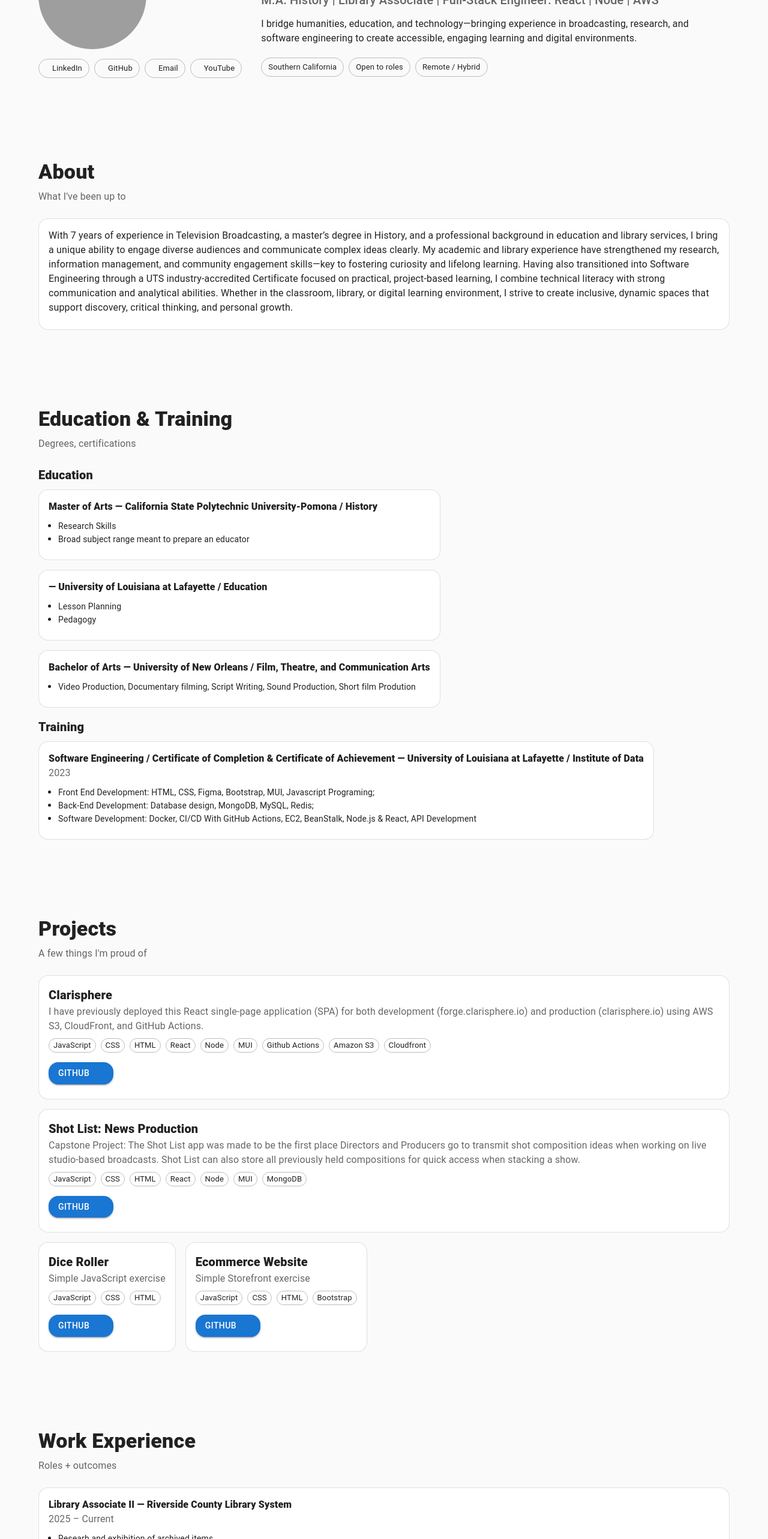
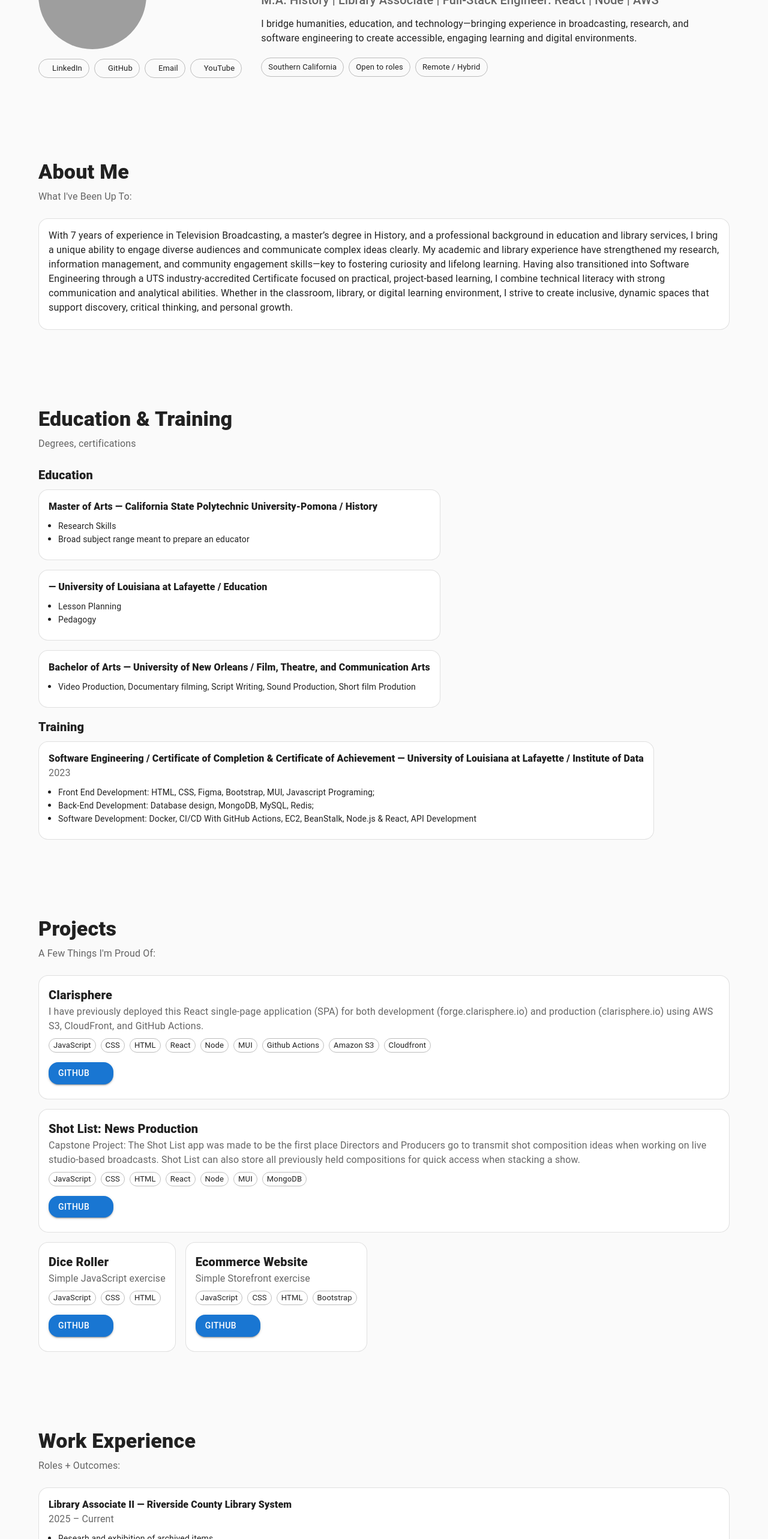
Before and after one commit to DanielRenard/DanielRenard.github.io, a React (Vite) app: page / in a window 1280 px wide. Shown: the part 234-2800 px from the top of the page at 60% size. Built offline with nearby package versions, Linux system fonts and the light colour scheme; grey boxes are pictures that could not be loaded; some icons are missing.

Commit message:
updated some text

```diff
--- a/src/App.jsx
+++ b/src/App.jsx
@@ -93,7 +93,7 @@ export default function App() {
       </Box>
 
       {/* ABOUT */}
-      <Section id="about" title="About" subtitle="What I've been up to">
+      <Section id="about" title="About Me" subtitle="What I've Been Up To:">
         <Card variant="outlined">
           <CardContent>
             <Typography>
@@ -178,7 +178,7 @@ export default function App() {
       <Section
         id="projects"
         title="Projects"
-        subtitle="A few things I'm proud of"
+        subtitle="A Few Things I'm Proud Of:"
       >
         <Grid container spacing={2}>
           {projects.map((p, idx) => (
@@ -229,7 +229,7 @@ export default function App() {
       <Section
         id="experience"
         title="Work Experience"
-        subtitle="Roles + outcomes"
+        subtitle="Roles + Outcomes:"
       >
         <Stack spacing={2}>
           {experience.map((x, idx) => (
@@ -256,7 +256,7 @@ export default function App() {
       <Section
         id="youtube"
         title="YouTube Playlist"
-        subtitle="A playlist featuring projects I've worked on. Includes the 2023 Louisiana Gornernor Debate, Interviews with a robotic camera setup in a small studio, and short documentaries from my time in film school."
+        subtitle="This playlist features some of my production experiences. This includes the 2023 Louisiana Gornernor Debate, interviews shot with a robotic camera setup in a small studio, and short documentaries from my time in film school."
       >
         <YoutubeEmbed playlistId={contact.youtubePlaylistId} />
       </Section>
@@ -265,12 +265,12 @@ export default function App() {
       <Section
         id="contact"
         title="Contact"
-        subtitle="The easiest ways to reach me and see my work."
+        subtitle="Learn More About Me:"
       >
         <Stack spacing={2}>
           <ContactChips contact={contact} />
           <Typography color="text.secondary">
-            The best way to contact me is email.
+            The best way to contact me is through email.
           </Typography>
         </Stack>
       </Section>
```
Also changed, not shown: 1 other file (tests, documents, lock files or other folders).
